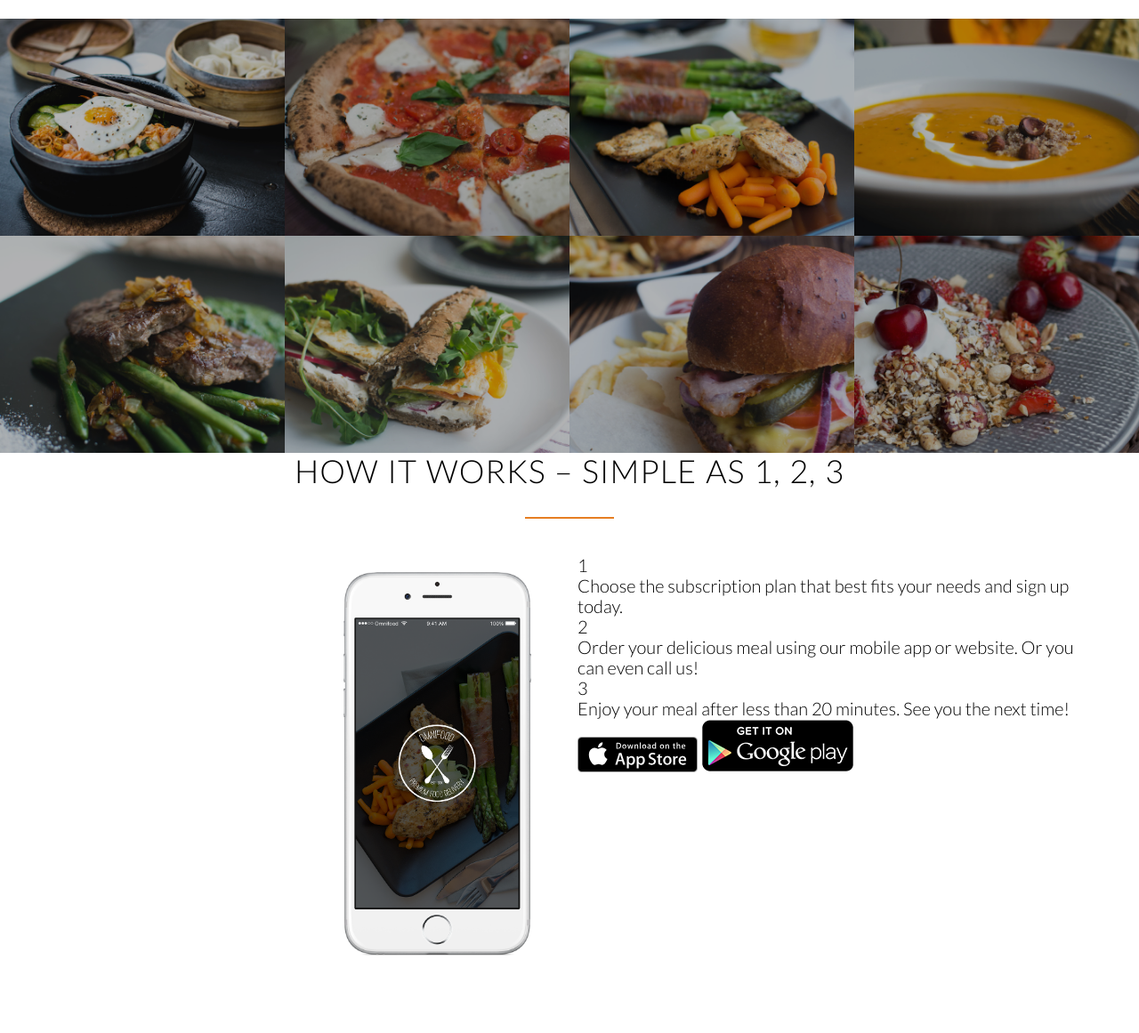
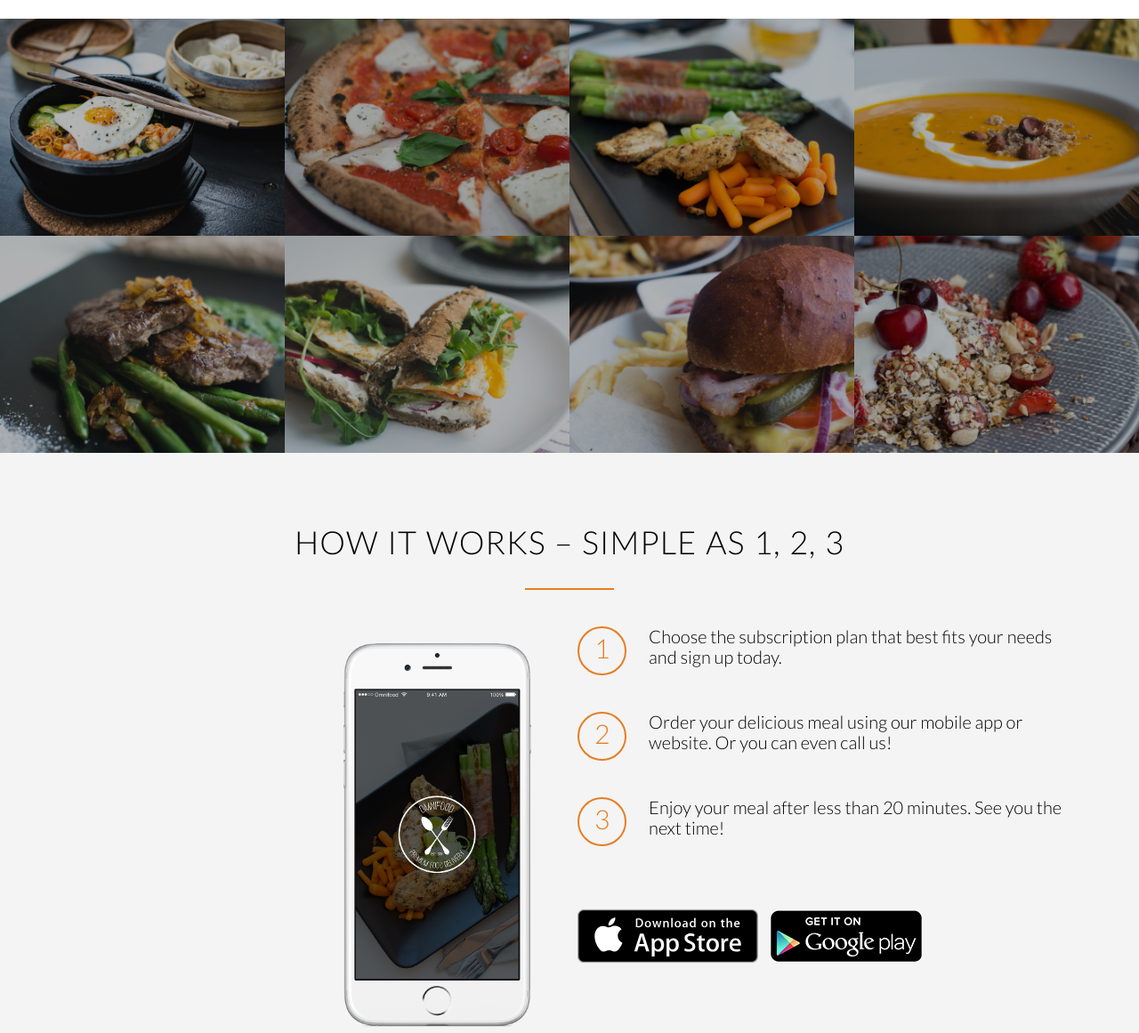
Before and after one commit to dembasy/Omnifood, a plain HTML site: page OMNIFOOD/index.html in a window 1280 px wide. Shown: the part 1457-2618 px from the top of the page at 89% size. Drawn offline with Linux system fonts and the light colour scheme; files whose address does not match are found by name.

Commit message:
Ajout du clearfix pour le how it works, modification de la couleur de fond

```diff
--- a/OMNIFOOD/index.html
+++ b/OMNIFOOD/index.html
@@ -60,7 +60,7 @@
         </div>
     </section>
     <section class="section-meals">
-        <ul class="meals-showcase">
+        <ul class="meals-showcase clearfix">
             <li>
                 <figure class="meal-photo">
                     <img src="ressources/img/1.jpg" alt="Korean bibimbap with egg and vegetables">
@@ -82,7 +82,7 @@
                 </figure>
             </li>
         </ul>
-        <ul class="meals-showcase">
+        <ul class="meals-showcase clearfix">
             <li>
                 <figure class="meal-photo">
                     <img src="ressources/img/5.jpg" alt="Paleo beef steak with vegetables">
@@ -114,21 +114,19 @@
             <img src="ressources/img/app-iPhone.png" alt="Omnifood app on iPhone" class="app-screen">
         </div>
         <div class="col span-1-of-2">
-            <div class="works-shop">
+            <div class="works-step">
                 <div>1</div>
                 <p>Choose the subscription plan that best fits your needs and sign up today.</p>
             </div>
-            <div class="works-shop">
+            <div class="works-step">
                 <div>2</div>
                 <p>Order your delicious meal using our mobile app or website. Or you can even call us!</p>
             </div>
-            <div class="works-shop">
+            <div class="works-step">
                 <div>3</div>
                 <p>	Enjoy your meal after less than 20 minutes. See you the next time!</p>
             </div>
-
             <a href="#" class="btn-app"><img src="ressources/img/download-app.svg" alt="App Store button"></a>
-
             <a href="#" class="btn-app"><img src="ressources/img/download-app-android.png" alt="App Store button"></a>
         </div>
     </div>
--- a/OMNIFOOD/ressources/css/style.css
+++ b/OMNIFOOD/ressources/css/style.css
@@ -12,6 +12,15 @@ html{
     font-weight: 300;
     font-size: 20px;
 }
+.clearfix {zoom: 1}
+.clearfix:after{
+    content: '.';
+    clear: both;
+    display: block;
+    height: 0;
+    visibility: hidden;
+    }
+
 /* -------------------------------- */
 /* ----- REUSABLE COMPONENTS ------ */
 /* -------------------------------- */
@@ -233,16 +242,18 @@ header{
 /* -------------------------------- */
 /* --------- HOW IT WORKS --------- */
 /* -------------------------------- */
-.steps-box{
-    margin-top: 30px;
+
+.section-steps{
+    background-color: #f4f4f4;
 }
-
 .steps-box:first-child{
     text-align: right;
     padding-right: 3%;
+    margin-top: 30px;
 }
 .steps-box:last-child{
     padding-left: 3%;
+    margin-top: 70px;
 }
 
 .app-screen{
@@ -252,6 +263,26 @@ header{
     margin-bottom: 50px;
 }
 
+.works-step:last-of-type{
+    margin-bottom: 80px;
+}
+
+
 .works-step div {
     color: #e67e22;
+    border: 2px solid #e67e22;
+    display: inline-block;
+    border-radius: 50%;
+    height: 55px;
+    width: 55px;
+    text-align: center;
+    padding: 5px;
+    float:left;
+    font-size: 150%;
+    margin-right: 25px;
 }
+.btn-app img{
+    height: 60px;
+    width: auto;
+    margin-right: 10px;
+}
```
